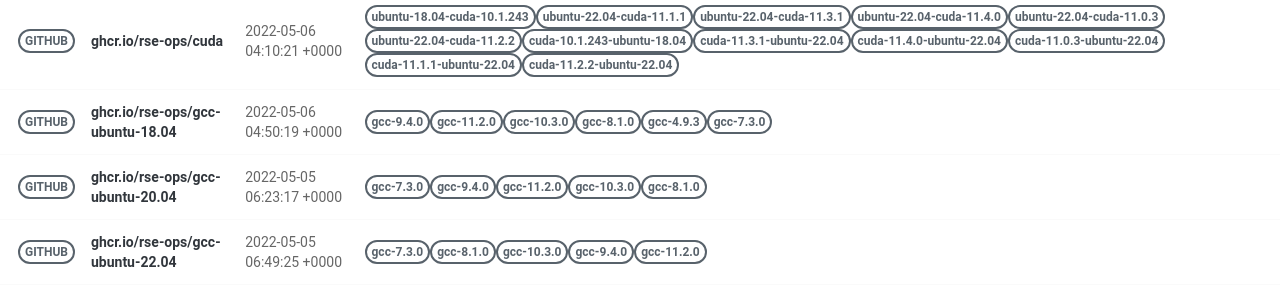
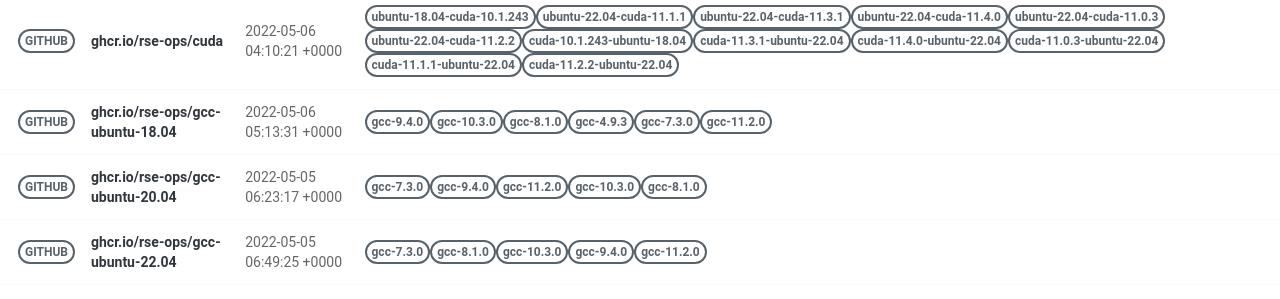
Before and after one commit to rse-ops/docker-images, a Jekyll site: the page built from pages/index.md, in a window 1280 px wide. Shown: the part 502-801 px from the top of the page. Built offline with Jekyll 4.4.1, drawn with Linux system fonts in a browser that asks for light colours; nearby versions of some CDN libraries.

Commit message:
Automated push to update library 2022-05-06

```diff
--- a/_library/ghcr.io-rse-ops-gcc-ubuntu-18.04.md
+++ b/_library/ghcr.io-rse-ops-gcc-ubuntu-18.04.md
@@ -1,7 +1,7 @@
 ---
 layout: container
 name: ghcr.io/rse-ops/gcc-ubuntu-18.04
-updated_at: 2022-05-06 04:50:19.562322
+updated_at: 2022-05-06 05:13:31.110621
 
 
 container_url: https://github.com/orgs/rse-ops/packages/container/package/gcc-ubuntu-18.04
```
Also changed, not shown: other parts of _library/ghcr.io-rse-ops-gcc-ubuntu-18.04.md (+3 -3 lines).
